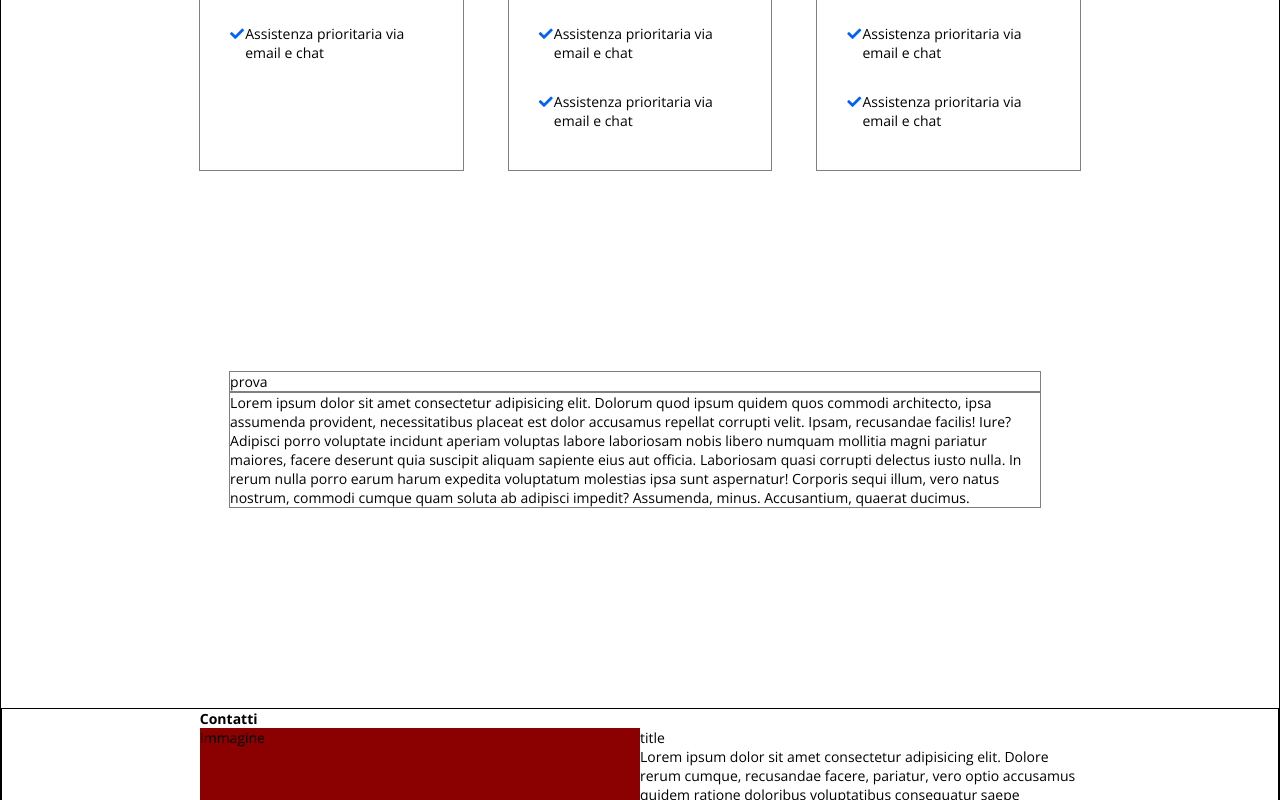
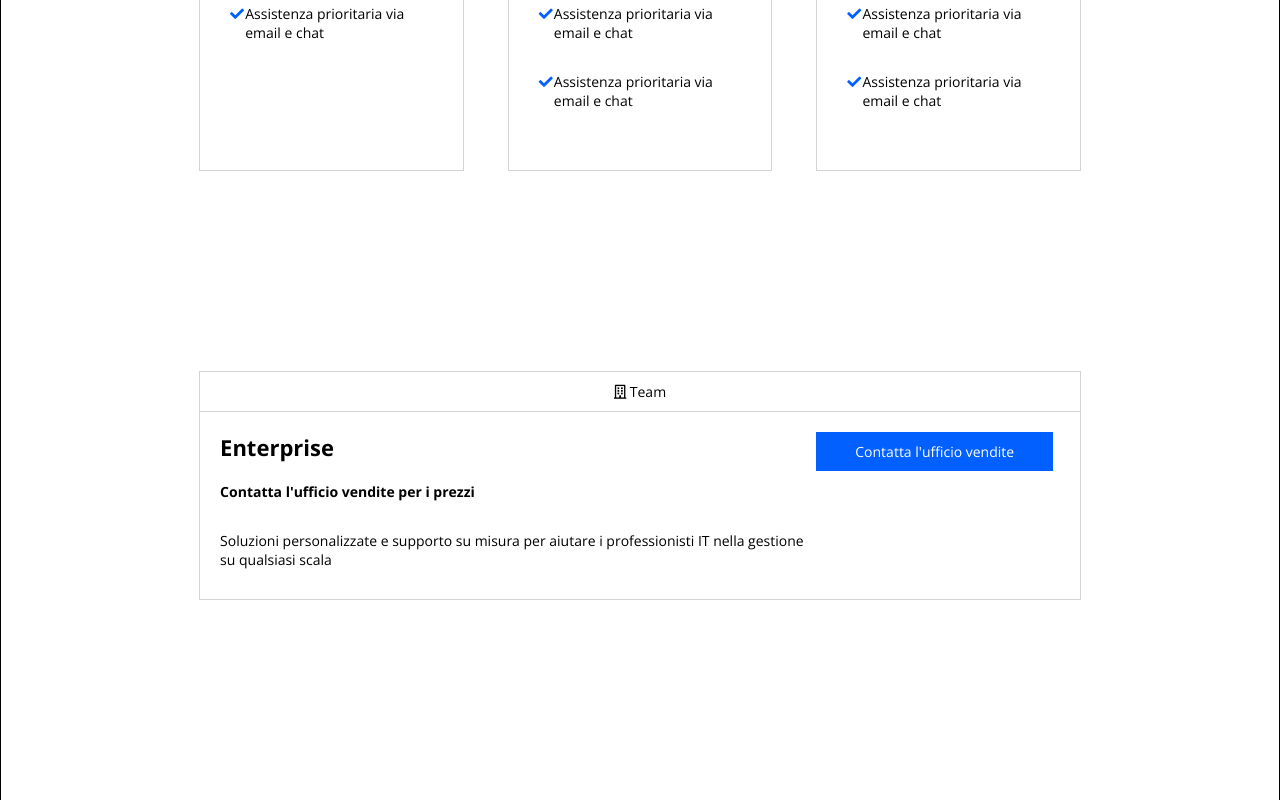
Before and after one commit to Alexx-Viv/htmlcss-dropbox, a plain HTML site: page index.html in a window 1280 px wide. Shown: the part 2084-2884 px from the top of the page. Drawn offline with nearby package versions, Linux system fonts and the light colour scheme.

Commit message:
Add Enterprise solution

```diff
--- a/css/style.css
+++ b/css/style.css
@@ -90,7 +90,6 @@ hr {
 
 .w-70 {
   width: 70%;
-  display: inline-block;
 }
 
 .w-90 {
@@ -107,16 +106,31 @@ hr {
 }
 
 /* Space */
-.py-10{
-  padding: 10px 0;
+
+.py-5{
+  padding: 5px 0;
 }
 
 .py-10{
   padding: 10px 0;
 }
 
-.pt-26{
+.px-15{
+  padding: 0 15px;
+}
+
+
+
+.pt-20{
   padding-top: 20px;
+}
+
+.pl-20{
+  padding-left: 20px;
+}
+
+.mt-20{
+  margin-top: 20px;
 }
 
 .mb-30 {
@@ -125,6 +139,10 @@ hr {
 
 .mb-50 {
   margin-bottom: 50px;
+}
+
+.col-margin {
+  margin: 0 calc(10% / 2);
 }
 
 /* Text Align */
@@ -164,11 +182,11 @@ h3 {
 
 /* Borders */
 .borders {
-  border: 1px solid gray;
+  border: 1px solid lightgray;
 }
 
 .borders-no-bottom {
-  border: 1px solid gray;
+  border: 1px solid lightgray;
   border-bottom: 0;
 }
 
@@ -228,12 +246,9 @@ main .hero i {
   margin-top: 40px;
 }
 
-/* Subscription */
+/* SUBSCRIPTION */
 
-.sub .w-30:nth-child(2) {
-  margin: 0 calc(10% / 2);
-}
-
+/* Sub Plans Cards */
 .sub {
   margin-top: 200px;
   margin-bottom: 200px;
@@ -257,10 +272,9 @@ main .hero i {
   color: gray;
 }
 
-/* Enterprise Solution */
-main .enterprise-solution {
-  padding-left: 30px;
-  padding-right: 40px;
+/* Sub Enterprise Solution */
+.sub .enterprise-solution a{
+  padding: 10px 0;
 }
 
 main .contact {
--- a/index.html
+++ b/index.html
@@ -118,7 +118,7 @@
                     </div>
                   </li>
                 </ul>
-                <a class="btn btn-blue w-100 inline-block mb-50" href="#"
+                <a class="btn btn-blue w-100 inline-block mb-50 text-center" href="#"
                   >Prova gratis per 30 giorni</a
                 >
                 <div class="mb-30">oppure <a href="#">acquista ora</a></div>
@@ -158,7 +158,7 @@
               </div>
             </div>
             <!---------- SECOND CARD ---------->
-            <div class="col w-30">
+            <div class="col w-30 col-margin">
               <!-- Header -->
               <div class="text-center borders-no-bottom py-10">
                 <i class="far fa-building"></i> Team
@@ -167,15 +167,21 @@
               <div class="borders col-content padding">
                 <h3>Standard</h3>
                 <div class="prezzo f700">&euro;19.99</div>
-                <div class="utenza mb-30">/mese/mese, a partire da 3 utenti</div>
+                <div class="utenza mb-30">
+                  /mese/mese, a partire da 3 utenti
+                </div>
                 <!-- First List -->
                 <ul>
                   <li>
-                    <div class="col w-5 pt-26"><i class="fas fa-user-plus"></i></div>
+                    <div class="col w-5 pt-26">
+                      <i class="fas fa-user-plus"></i>
+                    </div>
                     <div class="col w-90 pt-26 mb-30">1 utente</div>
                   </li>
                   <li>
-                    <div class="col w-5 py-10"><i class="far fa-folder"></i></div>
+                    <div class="col w-5 py-10">
+                      <i class="far fa-folder"></i>
+                    </div>
                     <div class="col w-90 mb-30 py-10">
                       3 TB di spazio di archiviazione sicuro
                     </div>
@@ -188,7 +194,7 @@
                     </div>
                   </li>
                 </ul>
-                <a class="btn btn-blue w-100 inline-block mb-50" href="#"
+                <a class="btn btn-blue w-100 inline-block mb-50 text-center" href="#"
                   >Prova gratis per 30 giorni</a
                 >
                 <div class="mb-30">oppure <a href="#">acquista ora</a></div>
@@ -243,15 +249,21 @@
               <div class="borders col-content padding">
                 <h3>Advance</h3>
                 <div class="prezzo f700">&euro;19.99</div>
-                <div class="utenza mb-30">/mese/mese, a partire da 3 utenti</div>
+                <div class="utenza mb-30">
+                  /mese/mese, a partire da 3 utenti
+                </div>
                 <!-- First List -->
                 <ul>
                   <li>
-                    <div class="col w-5 pt-26"><i class="fas fa-user-plus"></i></div>
+                    <div class="col w-5 pt-26">
+                      <i class="fas fa-user-plus"></i>
+                    </div>
                     <div class="col w-90 pt-26 mb-30">1 utente</div>
                   </li>
                   <li>
-                    <div class="col w-5 py-10"><i class="far fa-smile"></i></div>
+                    <div class="col w-5 py-10">
+                      <i class="far fa-smile"></i>
+                    </div>
                     <div class="col w-90 mb-30 py-10">
                       3 TB di spazio di archiviazione sicuro
                     </div>
@@ -264,7 +276,7 @@
                     </div>
                   </li>
                 </ul>
-                <a class="btn btn-blue w-100 inline-block mb-50" href="#"
+                <a class="btn btn-blue w-100 inline-block mb-50 text-center" href="#"
                   >Prova gratis per 30 giorni</a
                 >
                 <div class="mb-30">oppure <a href="#">acquista ora</a></div>
@@ -312,21 +324,22 @@
           </div>
           <!-- +++++ ENTERPRISE SOLUTIONS +++++ -->
           <div class="enterprise-solution">
-            <div class="clearfix">
-              <div class="borders little title">prova</div>
-              <div class="borders">
-                Lorem ipsum dolor sit amet consectetur adipisicing elit. Dolorum
-                quod ipsum quidem quos commodi architecto, ipsa assumenda
-                provident, necessitatibus placeat est dolor accusamus repellat
-                corrupti velit. Ipsam, recusandae facilis! Iure? Adipisci porro
-                voluptate incidunt aperiam voluptas labore laboriosam nobis
-                libero numquam mollitia magni pariatur maiores, facere deserunt
-                quia suscipit aliquam sapiente eius aut officia. Laboriosam
-                quasi corrupti delectus iusto nulla. In rerum nulla porro earum
-                harum expedita voluptatum molestias ipsa sunt aspernatur!
-                Corporis sequi illum, vero natus nostrum, commodi cumque quam
-                soluta ab adipisci impedit? Assumenda, minus. Accusantium,
-                quaerat ducimus.
+            <div class="borders-no-bottom text-center py-10">
+              <i class="far fa-building"></i> Team
+            </div>
+            <div class="borders pl-30 clearfix">
+              <div class="col w-70">
+                <h3 class="pl-20 pt-20">Enterprise</h3>
+                <div class="pl-20 f700 pt-20 mb-30">
+                  Contatta l'ufficio vendite per i prezzi
+                </div>
+                <p class="pl-20 mb-30">
+                  Soluzioni personalizzate e supporto su misura per aiutare i
+                  professionisti IT nella gestione su qualsiasi scala
+                </p>
+              </div>
+              <div class="col w-30">
+                <a class="btn btn-blue inline-block mt-20 w-90 text-center" href="#">Contatta l'ufficio vendite</a>
               </div>
             </div>
           </div>
```
